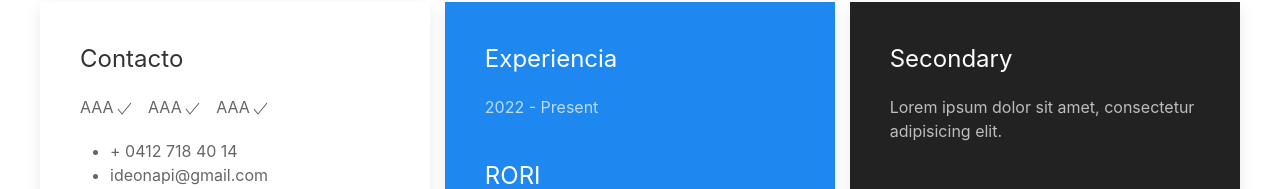
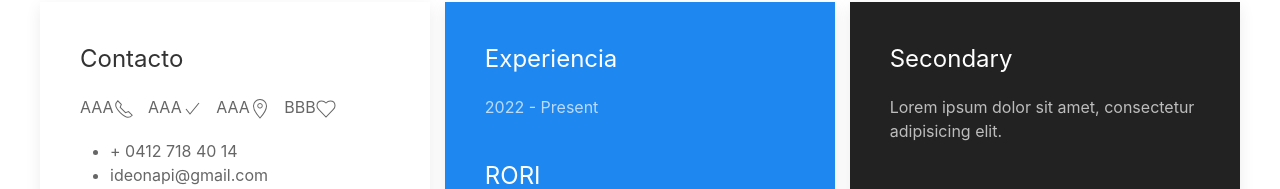
Before and after one commit to ideoeduardo/ideoeduardo.github.io, a plain HTML site: page index.html in a window 1280 px wide. Shown: the part 759-948 px from the top of the page. Drawn offline with nearby package versions, Linux system fonts and the light colour scheme.

Commit message:
Update index.html

```diff
--- a/index.html
+++ b/index.html
@@ -81,10 +81,10 @@
         <div class="uk-card uk-card-default uk-card-body">
 
             <h3 class="uk-card-title">Contacto</h3>
+             <span class="uk-margin-small-right" uk-icon="receiver">AAA</span>
              <span class="uk-margin-small-right" uk-icon="check">AAA</span>
-             <span class="uk-margin-small-right" uk-icon="check">AAA</span>
-             <span class="uk-margin-small-right" uk-icon="check">AAA</span>
-
+             <span class="uk-margin-small-right" uk-icon="location">AAA</span>
+             <a href="" uk-icon="heart">BBB</a>
              <ul>
              <li></h3> + 0412 718 40 14</h3></li>
              <li>ideonapi@gmail.com
```
